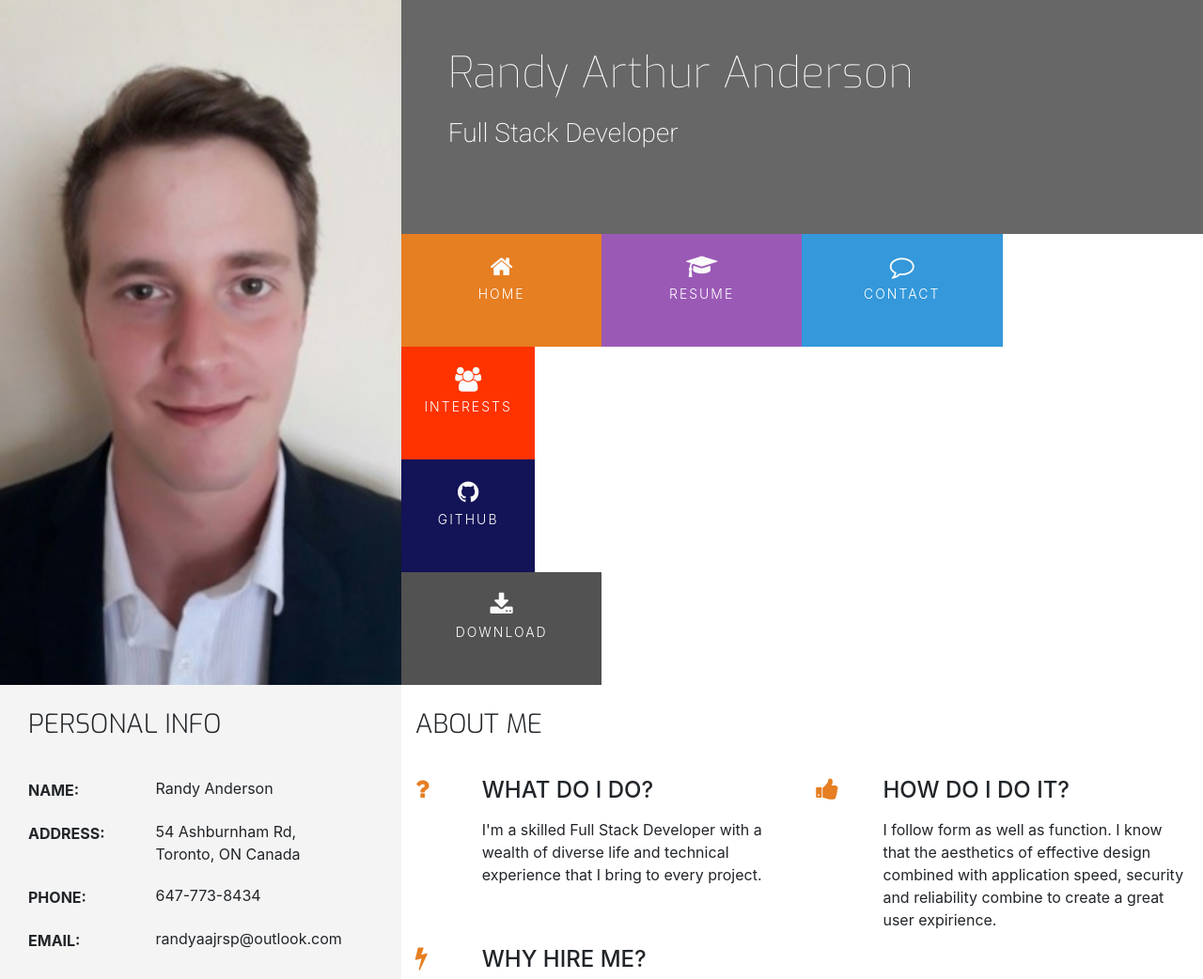
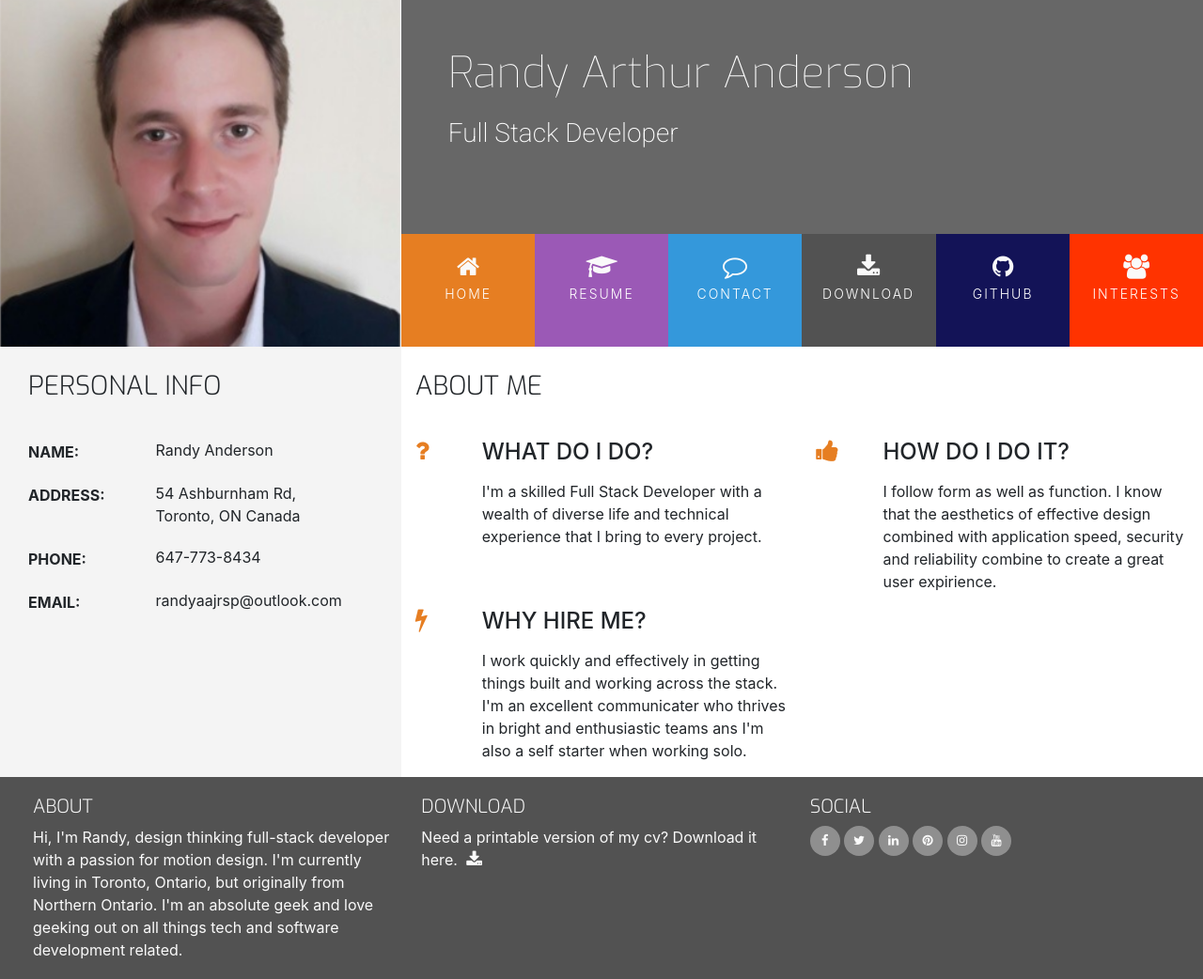
Before and after one commit to randyaajr/resume-webpage, a plain HTML site: page index.html in a window 1280 px wide. Shown: the top 1042 px of the page at 94% size. Drawn offline with nearby package versions, Linux system fonts and the light colour scheme.

Commit message:
Fixed the bugs that were causing the nav links to float left

```diff
--- a/index.html
+++ b/index.html
@@ -28,29 +28,29 @@
                 <div class="row no-gutters">
                     <div class="col">
                         <ul id="nav" class="list-inline menucontainer">
-                            <li class="col-6 col-sm-3 ui-menu-color-home list-inline-item menuitem">
+                            <li class="col-6 col-sm-2 ui-menu-color-home list-inline-item menuitem">
                                 <a href="index.html" class="hvr-sweep-to-bottom"><i class="fa fa-home"
                                         aria-hidden="true"></i><span>Home</span></a>
                             </li>
-                            <li class="col-6 col-sm-3 ui-menu-color-resume list-inline-item menuitem">
+                            <li class="col-6 col-sm-2 ui-menu-color-resume list-inline-item menuitem">
                                 <a href="resume.html" class="hvr-sweep-to-bottom"><i class="fa fa-graduation-cap"
                                         aria-hidden="true"></i><span>Resume</span></a>
                             </li>
-                            <li class="col-6 col-sm-3 ui-menu-color-contact list-inline-item menuitem">
+                            <li class="col-6 col-sm-2 ui-menu-color-contact list-inline-item menuitem">
                                 <a href="contact.html" class="hvr-sweep-to-bottom"><i class="fa fa-comment-o"
                                         aria-hidden="true"></i><span>Contact</span></a>
                             </li>
-                            <li class="col-xs-6 col-sm-2 ui-menu-color-interests menuitem">
-                                <a href="interests.html" class="hvr-sweep-to-bottom"><i class="fa fa-users"
-                                       aria-hidden="true"></i><span>Interests</span></a>
-                            </li>
-                            <li class="col-xs-6 col-sm-2 ui-menu-color-github menuitem">
-                                <a href="github.html" class="hvr-sweep-to-bottom"><i class="fa fa-github"
-                                       aria-hidden="true"></i><span>GitHub</span></a>
-                            </li>
-                            <li class="col-6 col-sm-3 ui-menu-color-download list-inline-item menuitem">
+                            <li class="col-6 col-sm-2 ui-menu-color-download list-inline-item menuitem">
                                 <a href="assets/cv/Resume.pdf" target="_blank" class="hvr-sweep-to-bottom"><i class="fa fa-download"
                                         aria-hidden="true"></i><span>Download</span></a>
+                            </li>
+                            <li class="col-xs-6 col-sm-2 ui-menu-color-github list-inline-item menuitem">
+                                <a href="github.html" class="hvr-sweep-to-bottom"><i class="fa fa-github"
+                                        aria-hidden="true"></i><span>GitHub</span></a>
+                            </li>
+                            <li class="col-xs-6 col-sm-2 ui-menu-color-interests list-inline-item menuitem">
+                                <a href="interests.html" class="hvr-sweep-to-bottom"><i class="fa fa-users"
+                                        aria-hidden="true"></i><span>Interests</span></a>
                             </li>
                         </ul>
                     </div>
```
